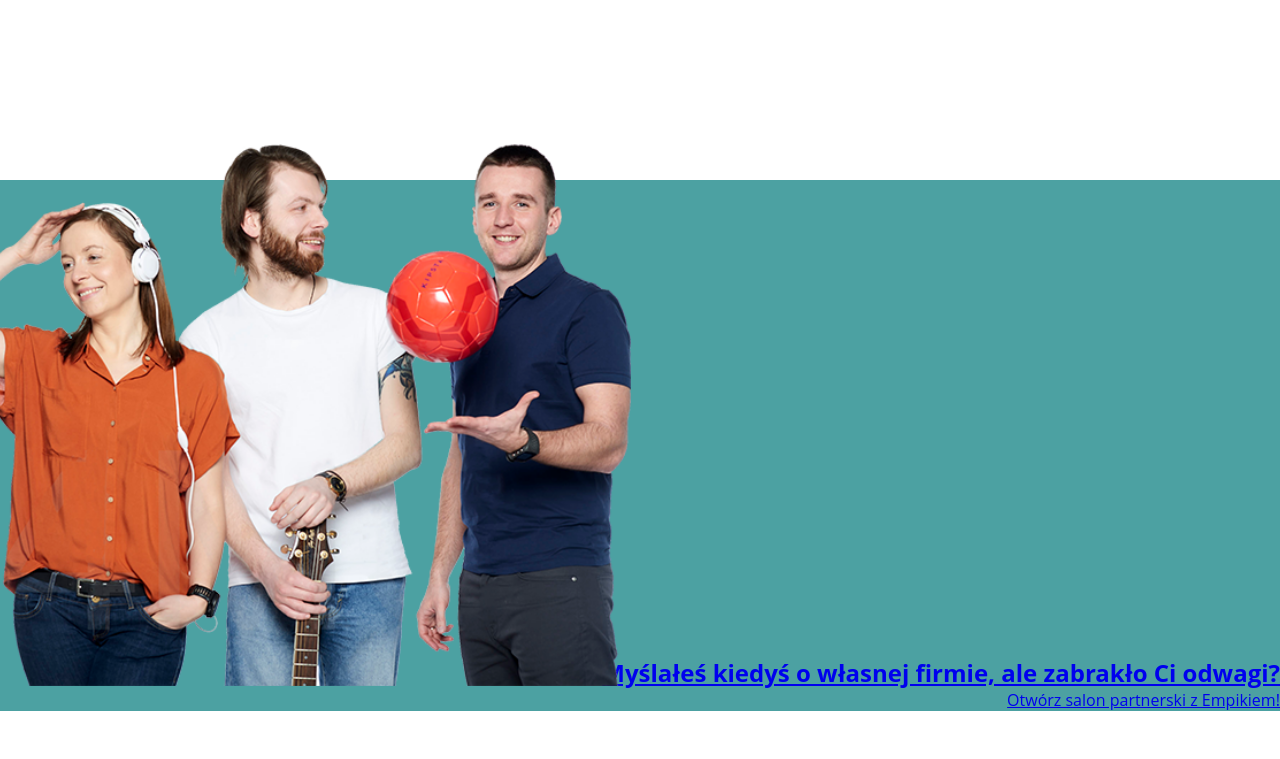
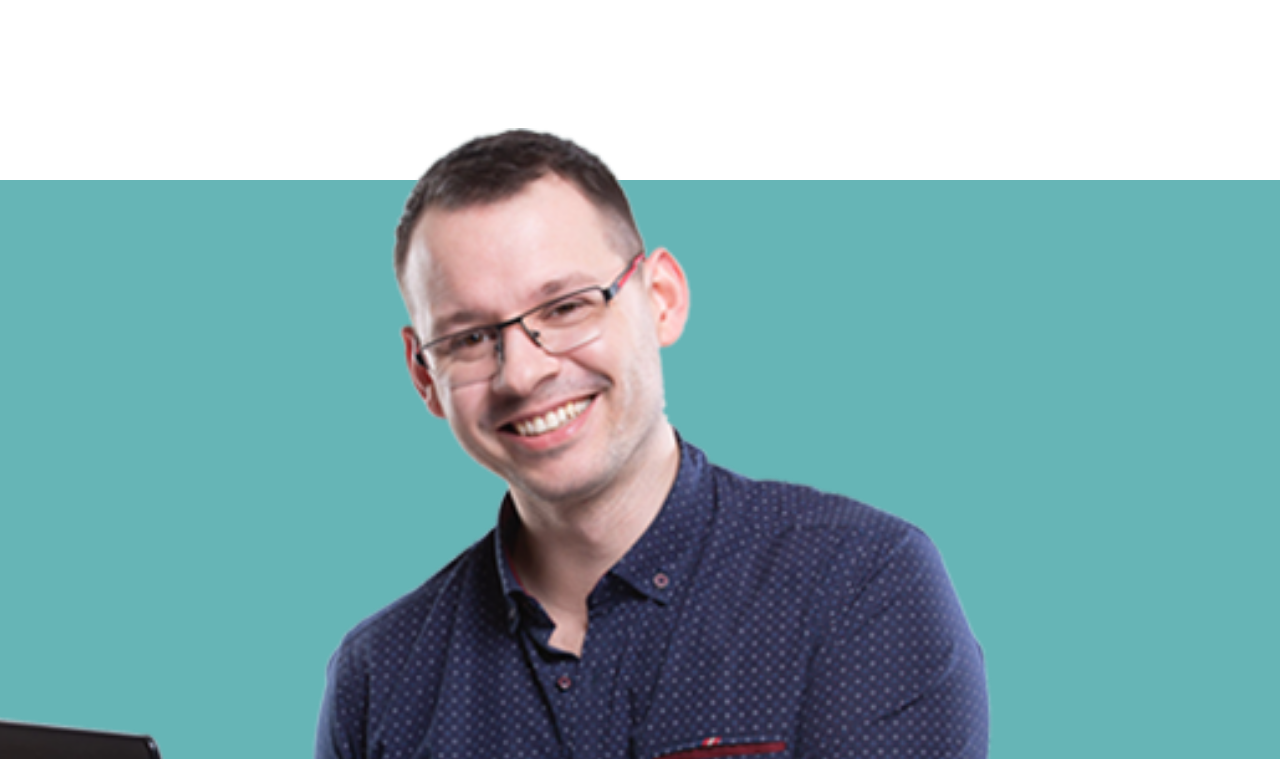
Before and after one commit to DawidGaleziewski/empik-partnerzyb2b, a website built with webpack: page src/index.html in a window 1280 px wide. Shown: the part 5420-6179 px from the top of the page. Built offline with nearby package versions, Linux system fonts and the light colour scheme; files whose address does not match are found by name.

Commit message:
update: positioned pictured inside the campaign

```diff
--- a/src/index.html
+++ b/src/index.html
@@ -202,8 +202,14 @@
           <div class="top-banner__image">
             <div class="top-banner__image-holder">
               <img
-                class="top-banner__img lazy loaded"
-                src="./index-praca_files/1566883520211.webp"
+                class="top-banner__img top-banner__img--left lazy loaded"
+                src="assets/partnerzyh_09.png"
+                alt=""
+                data-was-processed="true"
+              />
+              <img
+                class="top-banner__img top-banner__img--right lazy loaded"
+                src="assets/partnerzyh_06.png"
                 alt=""
                 data-was-processed="true"
               />
--- a/src/sass/pages/_home.scss
+++ b/src/sass/pages/_home.scss
@@ -1,20 +1,47 @@
 .top-banner {
-  background-color: #4ca1a2;
+  background-color: #66b5b6;
+
+  &:after {
+    background-image: url("./assets/doodle.png");
+  }
 
   &__inner {
   }
 
   &__image {
-    transform: scale(1.15) translate(0%, 0%);
+    transform: scale(1.15) translate(0%, 4%);
+  }
+
+  &__image-holder {
+    position: relative;
+  }
+
+  &__img {
+    height: initial;
+
+    &--left {
+      left: 0;
+      z-index: 2;
+      width: 75%;
+    }
+
+    &--right {
+      left: 60%;
+      width: 60%;
+    }
   }
 
   &__pentagon {
     margin-bottom: 4%;
   }
 
+  &__pentagon-holder {
+    background-image: url("./assets/partnerzyh_12.png");
+  }
+
   &__text {
+    padding: 15.5% 17% 0 6%;
     text-align: right;
-    // margin-bottom: ;
   }
 }
 
```
